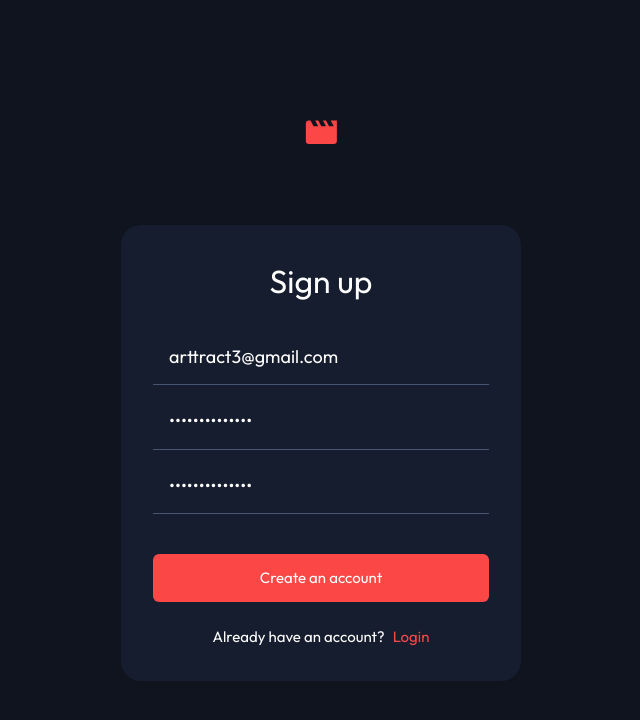
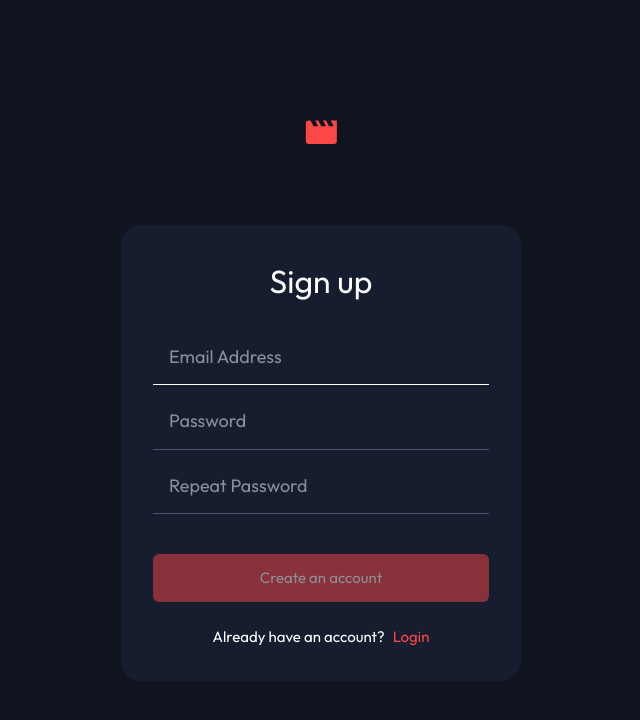
Before and after one commit to karimtarek0000/entertainment, a Next.js app: page /auth/sign-up in a window 1280 px wide. Shown: the top 720 px of the page, without its empty margins (319-959 px from the left). Built offline with nearby package versions, Linux system fonts and the light colour scheme; no server answers.

Commit message:
Reset default sign-up form values and add autoFocus to the first input field for improved user experience

```diff
--- a/src/components/molecules/AuthForm.tsx
+++ b/src/components/molecules/AuthForm.tsx
@@ -24,9 +24,9 @@ export default function AuthForm<T extends LoginData | SignUpData>({
       password: '',
     },
     signUp: {
-      email: 'arttract3@gmail.com',
-      password: 'karimKARIM@@12',
-      repeatPassword: 'karimKARIM@@12',
+      email: '',
+      password: '',
+      repeatPassword: '',
     },
   })
   const [errors, setErrors] = useState<Record<string, string>>({})
@@ -76,7 +76,6 @@ export default function AuthForm<T extends LoginData | SignUpData>({
 
   const handleSubmit = (e: React.FormEvent<HTMLFormElement>) => {
     e.preventDefault()
-
     submit(form[type] as T)
   }
 
@@ -86,7 +85,7 @@ export default function AuthForm<T extends LoginData | SignUpData>({
       onSubmit={handleSubmit}
       className="[&>input:not(:last-of-type)]:mb-6 [&>*:last-child]:mt-10 [&>*:last-child]:mb-6"
     >
-      {authUI[type].inputs.map((field: AuthFieldConfig) => {
+      {authUI[type].inputs.map((field: AuthFieldConfig, index: number) => {
         return (
           <Input
             key={field.name}
@@ -98,6 +97,7 @@ export default function AuthForm<T extends LoginData | SignUpData>({
             placeholder={field.placeholder}
             error={!!errors[field.name]}
             errorMessage={errors[field.name]}
+            autoFocus={index === 0}
           />
         )
       })}
```
